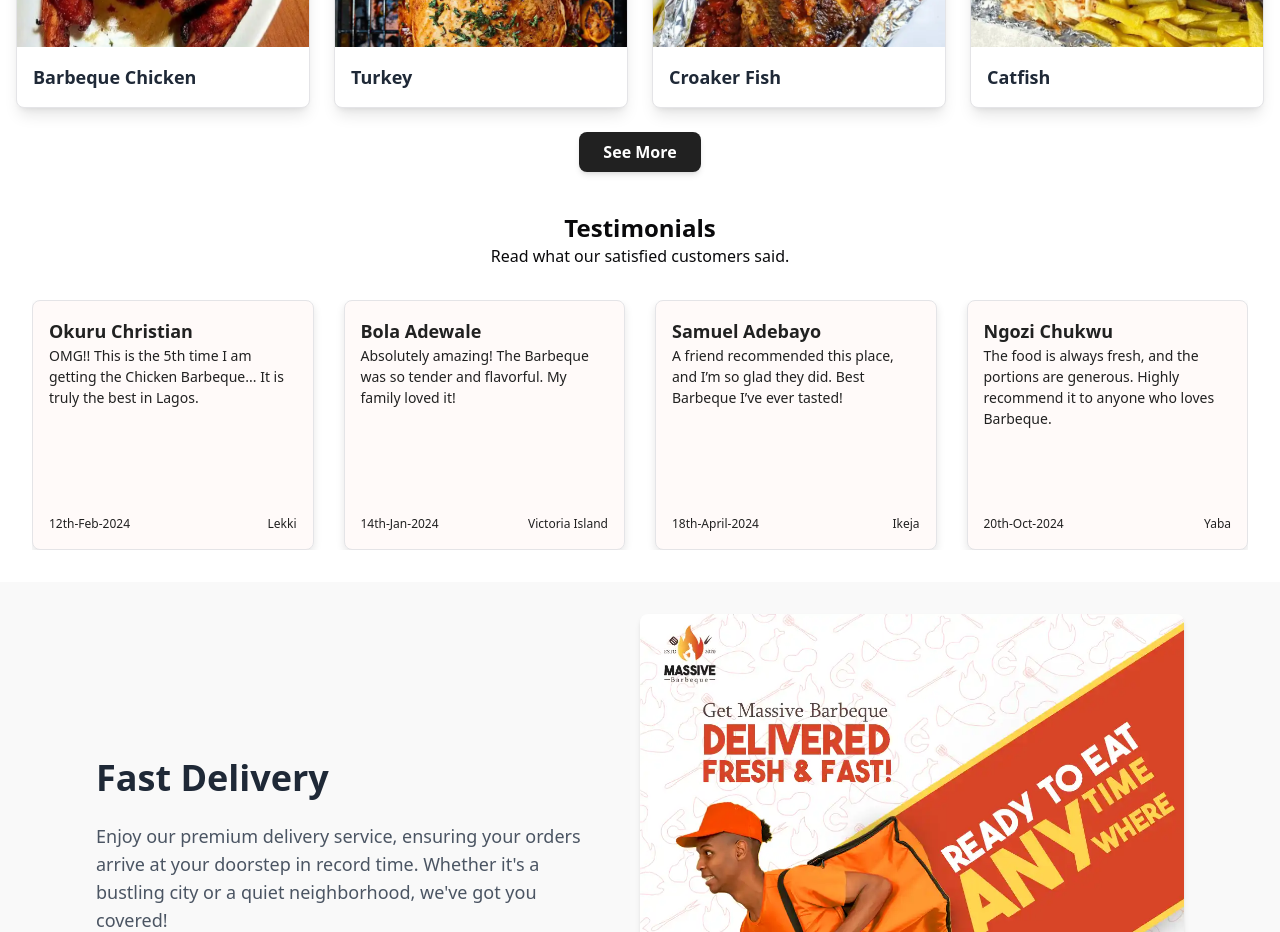
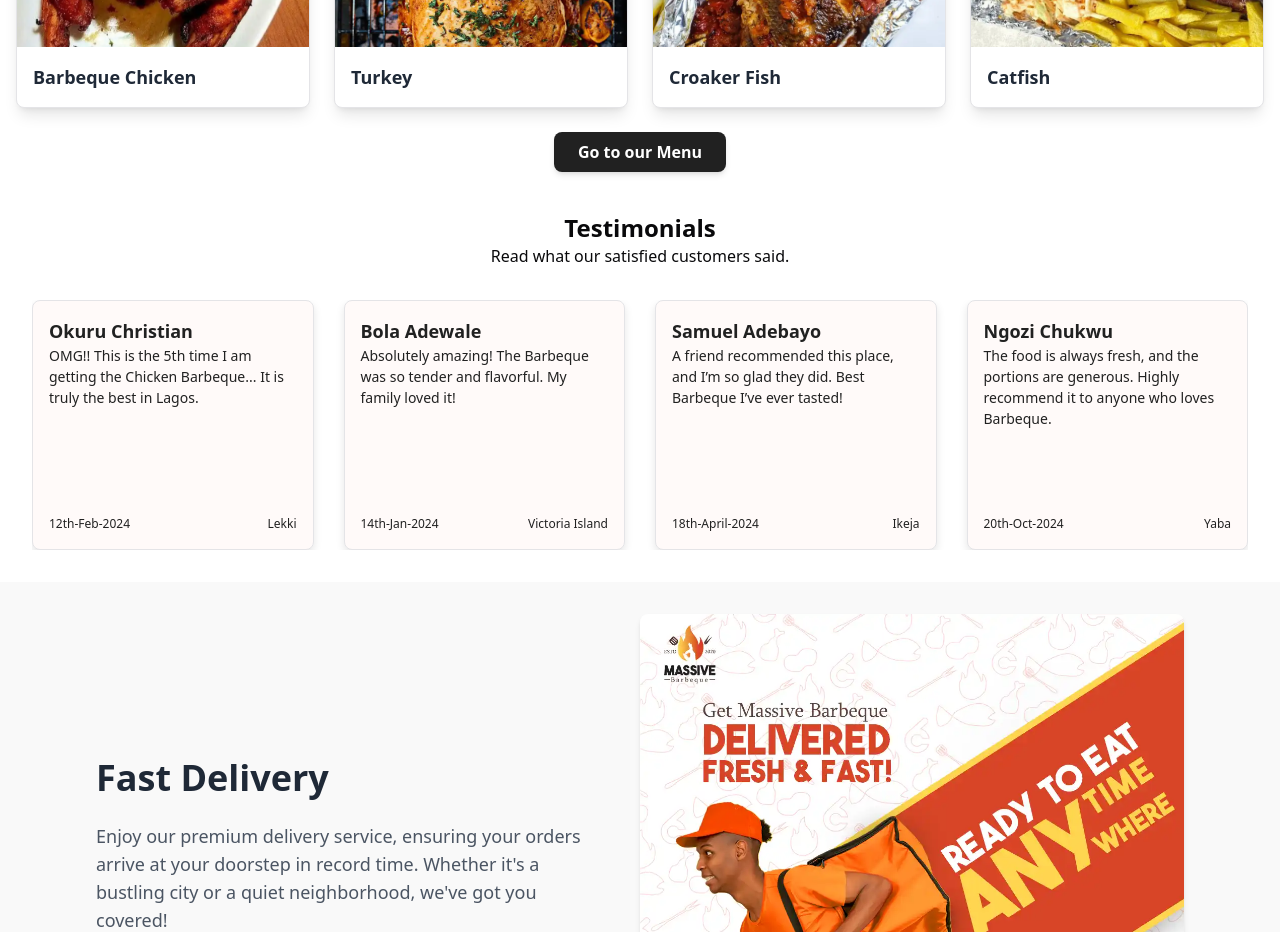
Before and after one commit to christianokuru/massive-barbecue-vue, a Vue app: page / in a window 1280 px wide. Shown: the part 980-1912 px from the top of the page. Built offline with nearby package versions, Linux system fonts and the light colour scheme.

Commit message:
Added a more descriptive text to the menu button on the homepage

```diff
--- a/src/components/custom/Menu.vue
+++ b/src/components/custom/Menu.vue
@@ -54,7 +54,7 @@ const closeModal = () => {
         to="/menu"
         class="inline-block bg-[#212121] text-white font-semibold px-6 py-2 rounded-lg shadow-md hover:bg-[#636363] transition"
       >
-        See More
+        Go to our Menu
       </router-link>
     </div>
 
```
